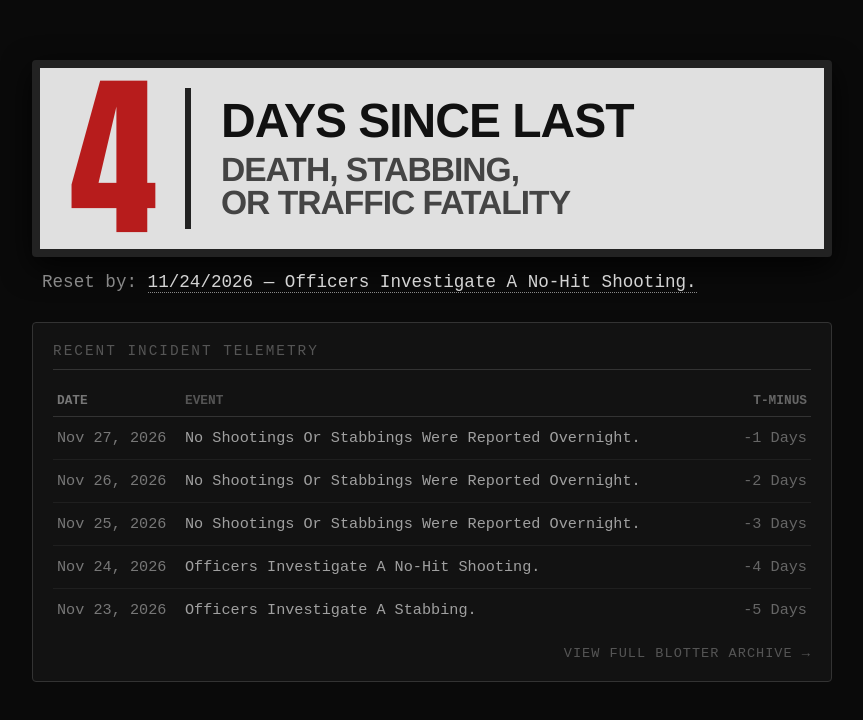
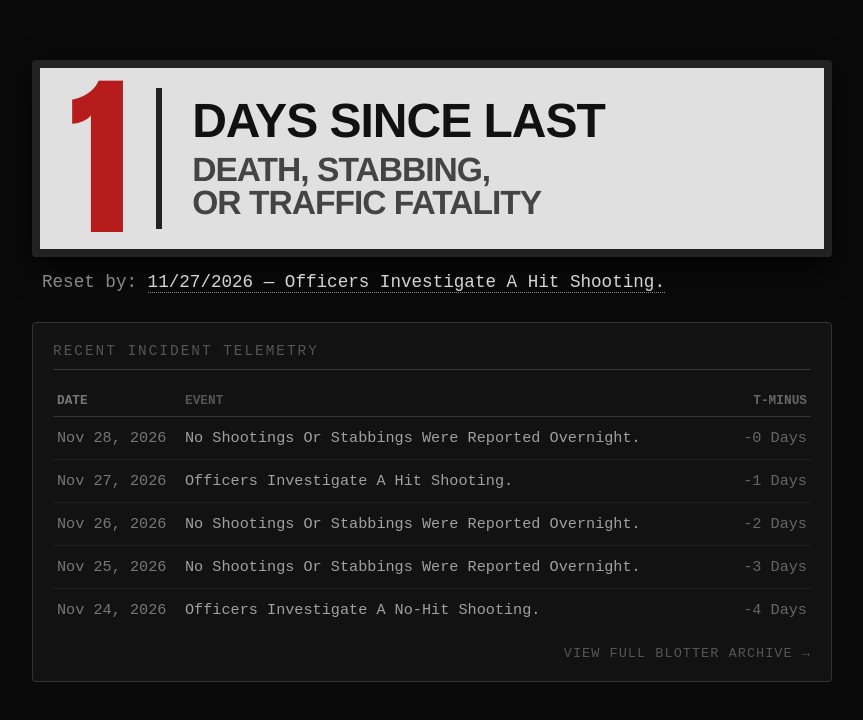
Before and after one commit to tert1ary7/lb-safety, a plain HTML site: page index.html in a window 1280 px wide. Shown: the whole page, without its empty margins (208-1071 px from the left). Drawn offline with Linux system fonts and the light colour scheme.

Commit message:
Automated state update

```diff
--- a/index.html
+++ b/index.html
@@ -77,9 +77,14 @@
     // System logic: The scraper will overwrite this array.
     const incidentData = [
       {
-            "date": "2026-11-27T00:00:00",
+            "date": "2026-11-28T00:00:00",
             "type": "No Shootings Or Stabbings Were Reported Overnight.",
             "url": "https://longbeach.gov/"
+      },
+      {
+            "date": "2026-11-27T00:00:00",
+            "type": "Officers Investigate A Hit Shooting.",
+            "url": "https://longbeach.gov/police/news/lbpd-blotter-nov-27-2026/"
       },
       {
             "date": "2026-11-26T00:00:00",
@@ -95,11 +100,6 @@
             "date": "2026-11-24T00:00:00",
             "type": "Officers Investigate A No-Hit Shooting.",
             "url": "https://longbeach.gov/police/news/lbpd-blotter-nov-24-2026/"
-      },
-      {
-            "date": "2026-11-23T00:00:00",
-            "type": "Officers Investigate A Stabbing.",
-            "url": "https://longbeach.gov/police/news/lbpd-blotter-nov-23-2026/"
       }
 ];
 
```
